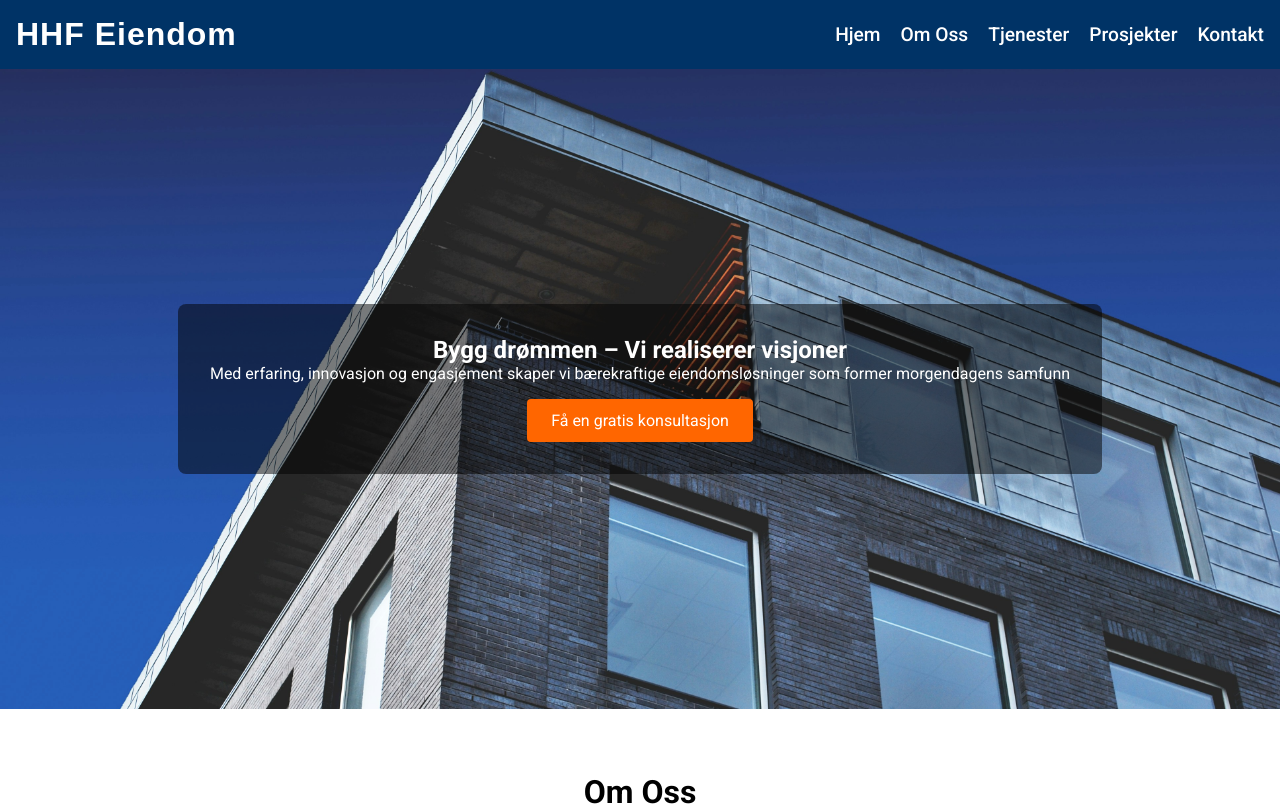
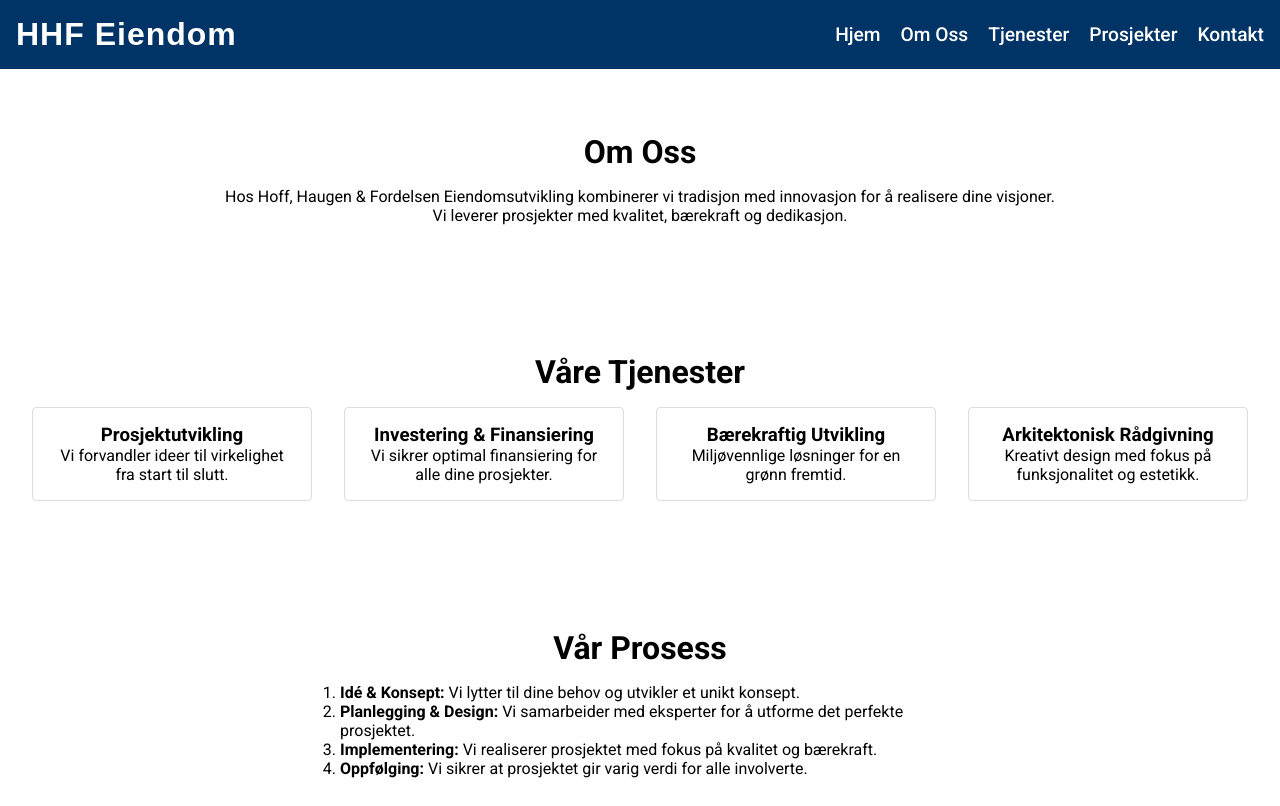
Before and after one commit to btfredr/reactjava, a Next.js app in the folder frontend/: page / in a window 1280 px wide. Shown: the top 806 px of the page. Built offline with nearby package versions, Linux system fonts and the light colour scheme.

Commit message:
made hero section its own component

```diff
--- a/frontend/src/app/page.js
+++ b/frontend/src/app/page.js
@@ -10,15 +10,6 @@ export default function Home() {
       <Nav />
       <html>
         <body>
-
-
-    <section id="hero" class="hero">
-      <div class="hero-content">
-        <h1>Bygg drømmen – Vi realiserer visjoner</h1>
-        <p>Med erfaring, innovasjon og engasjement skaper vi bærekraftige eiendomsløsninger som former morgendagens samfunn</p>
-        <a href="/kontakt" class="cta-button">Få en gratis konsultasjon</a>
-      </div>
-    </section>
 
 
     <section id="omoss">
```
Also changed, not shown: frontend/src/app/components/Hero.js (added, +16 -0 lines).
